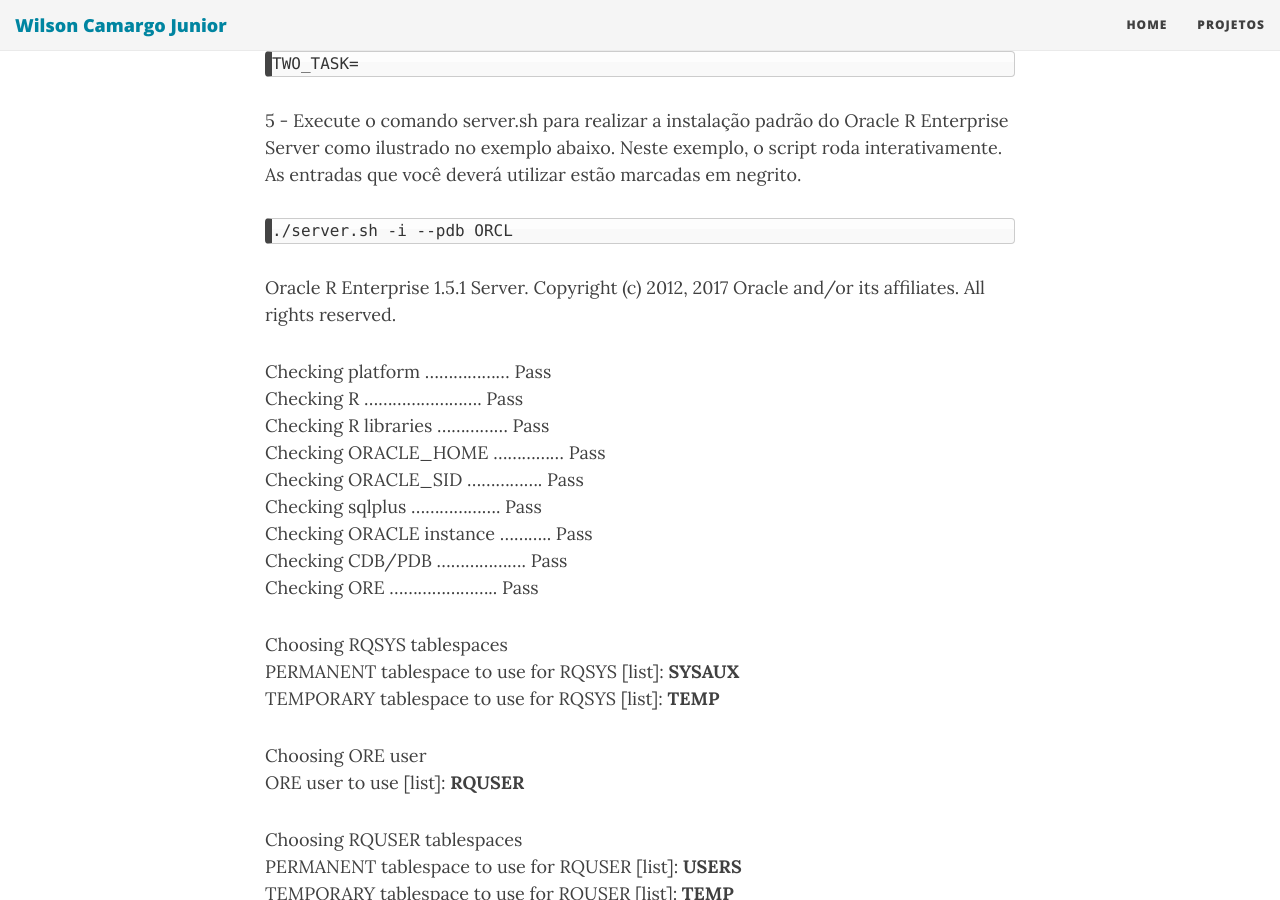
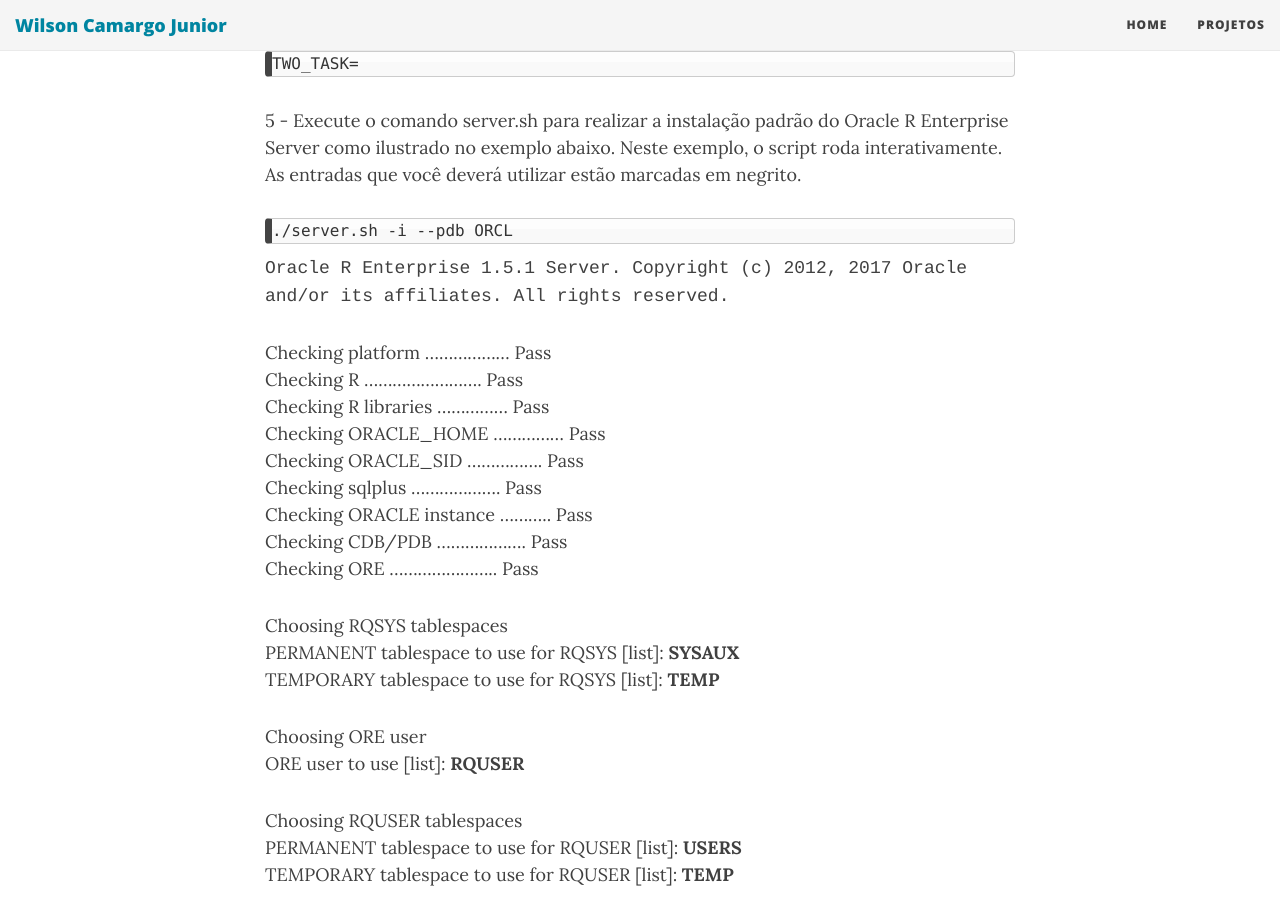
Before and after one commit to wilson-camargo-jr/teste, a Jekyll site: the page built from _posts/2018-06-18-ANN-ORE-P3.md, in a window 1280 px wide and 900 px high, scrolled down 5059 px. Built offline with Jekyll 4.4.1, drawn with Linux system fonts in a browser that asks for light colours; nearby versions of some CDN libraries.

Commit message:
Update 2018-06-18-ANN-ORE-P3.md

````diff
--- a/_posts/2018-06-18-ANN-ORE-P3.md
+++ b/_posts/2018-06-18-ANN-ORE-P3.md
@@ -147,9 +147,9 @@
 ```
 ./server.sh -i --pdb ORCL
 ```
-
+<font face=Courier>
 Oracle R Enterprise 1.5.1 Server.   Copyright (c) 2012, 2017 Oracle and/or its affiliates. All rights reserved.
-
+</font>
 Checking platform .................. Pass
 Checking R ......................... Pass
 Checking R libraries ............... Pass
````
